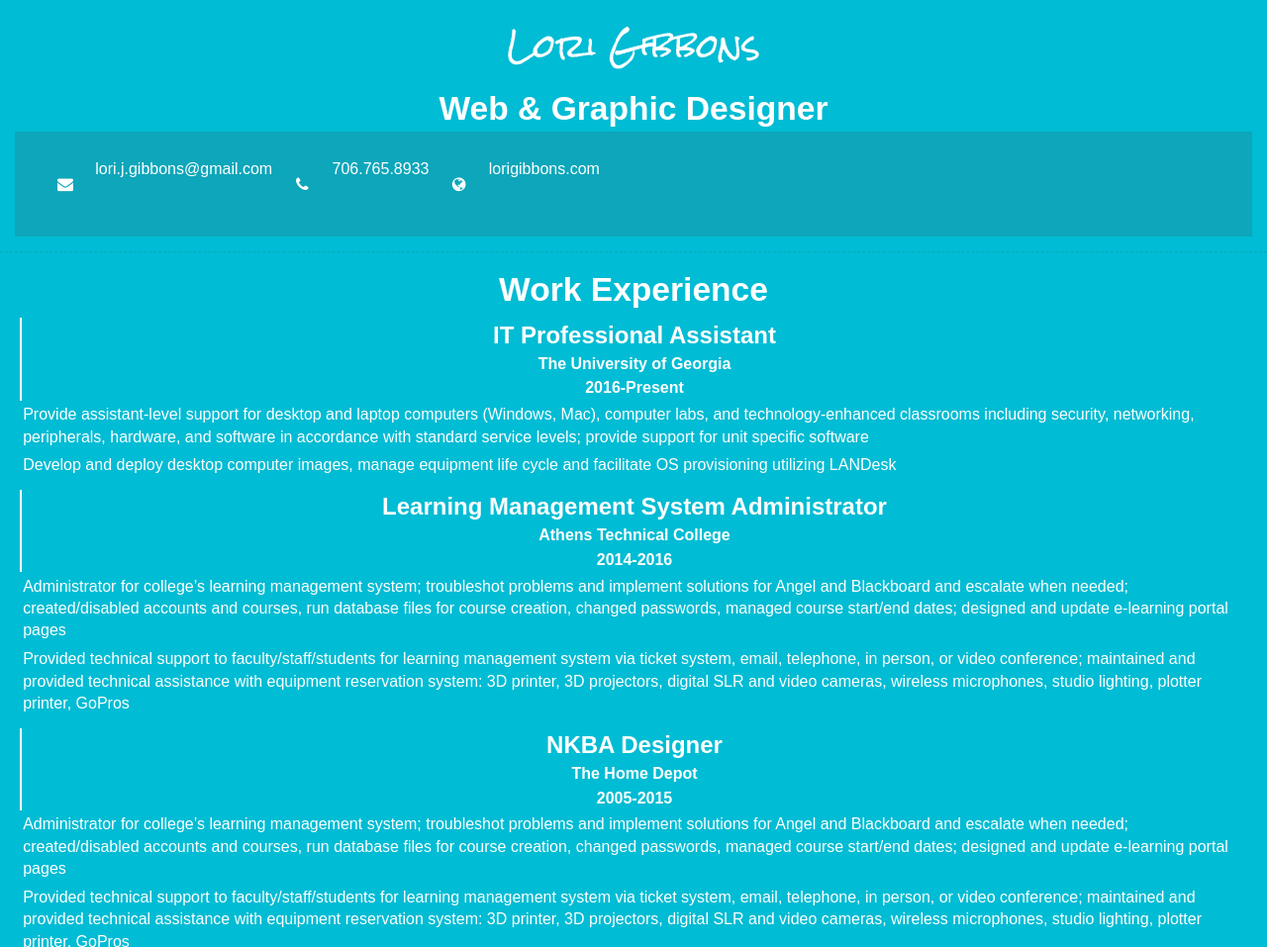
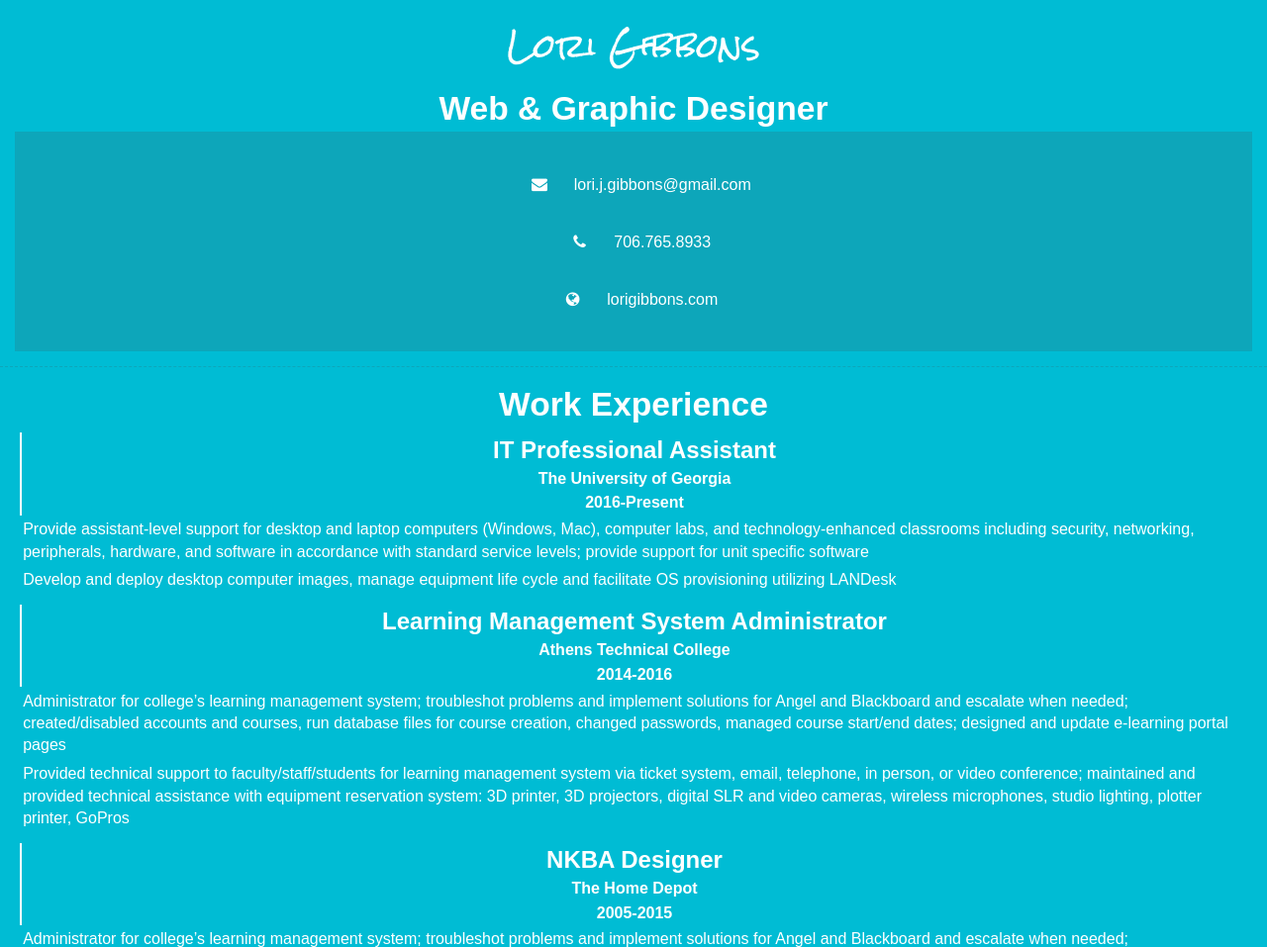
Before and after one commit to lorigibbons/project_resume_gibbons_lori, a plain HTML site: page index.html in a window 1280 px wide. Shown: the part 754-1711 px from the top of the page at 99% size. Drawn offline with Linux system fonts and the light colour scheme; a web font is replaced by a local one.

Commit message:
Display contact section ul li inline

```diff
--- a/css/main.css
+++ b/css/main.css
@@ -186,8 +186,7 @@ div ul li {
 div ul li i,
 div ul li a,
 div ul li p {
-    display: block;
-    float: left;
+    display: inline;
 }
 
 span {
--- a/index.html
+++ b/index.html
@@ -14,11 +14,12 @@
 </head>
 <body>
     <div class="container">
+        <h1 class="hide">Lori Gibbons' Online Resume</h1>
         <section>
+            <h1 class="hide">Links to Resume and Portfolio</h1>
             <button class="button"><a href="img/gibbons-resume.pdf" target="blank">VIEW MY RESUME</a></button>
             <button class="button"><a href="http://www.lorigibbons.com/images/gallery/portfolio.pdf" target="blank">VIEW MY PORTFOLIO</a></button>
         </section>
-        <h1 class="hide">Lori Gibbons' Online Resume</h1>
         <section class="main">
             <div class="social-icon-container">
                 <a href="#" class="fa fa-facebook"></a>
```
